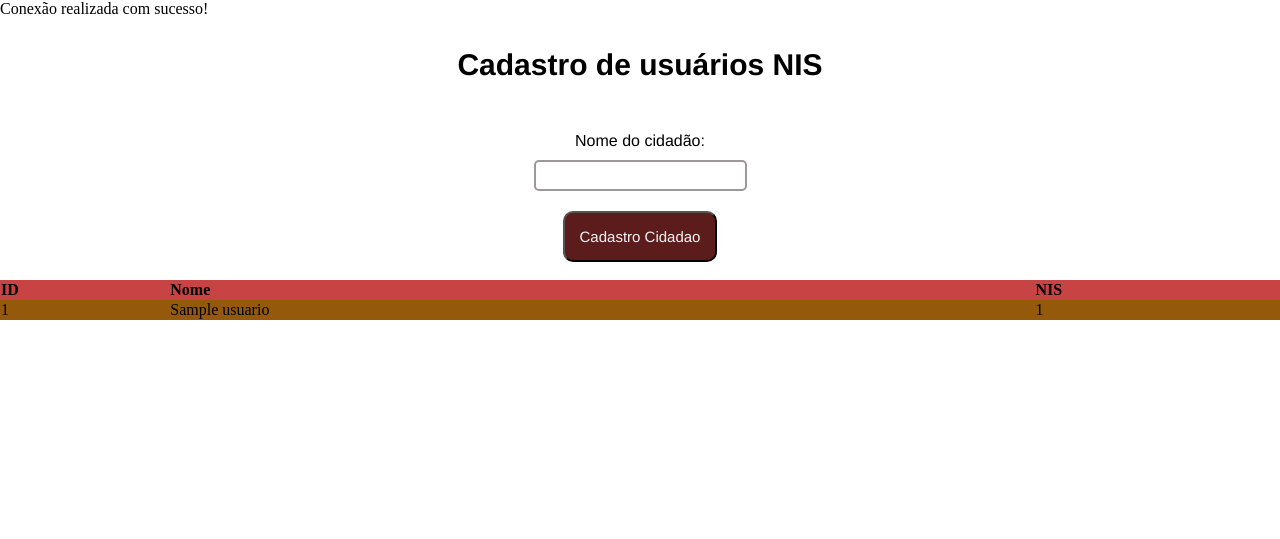
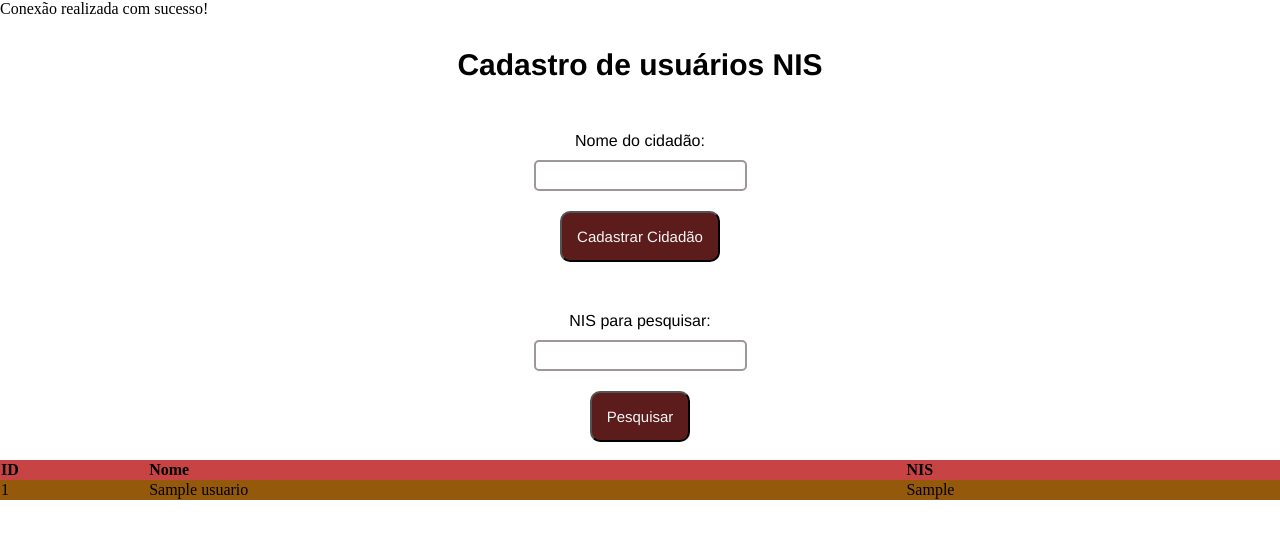
Before and after one commit to ryanmarques1/Desafio-Cientec---Ryan, a PHP site: page / in a window 1280 px wide. Shown: the top 539 px of the page. Run offline with PHP 8.4, Linux system fonts and the light colour scheme; tables that the repository leaves empty hold one stand-in row (values such as "Sample post").

Commit message:
Versão 1.5

```diff
--- a/ScriptBanco.sql
+++ b/ScriptBanco.sql
@@ -1,5 +1,5 @@
 CREATE TABLE usuarios(
     id SERIAL PRIMARY KEY,
     nome VARCHAR(50) NOT NULL,
-    NIS INTEGER(11) NOT NULL
+    NIS VARCHAR(11) NOT NULL
 );
--- a/cidadao.php
+++ b/cidadao.php
@@ -18,8 +18,7 @@
             $primeiro_digito = rand(1,9);
             $restantes = rand(1000000000, 9999999999);
 
-            $nis_gerado = $primeiro_digito . str_pad($restantes,10,"0", STR_PAD_LEFT);
-
+            $nis_gerado = $primeiro_digito . str_pad($restantes,10, "0", STR_PAD_LEFT);
             $nis = $nis_gerado;
             return $nis;
         }
@@ -28,7 +27,7 @@
             $post['nis'] = $this->gera_NIS();
             $insert_bd = "INSERT INTO usuarios(nome,NIS) VALUES ('{$post['nome_cidadao']}', '{$post['nis']}')";
             if($this->connection->query($insert_bd) === TRUE){
-                echo "Dados inseridos com sucesso!!!"."<br>";
+                echo "Dados inseridos com sucesso: $insert_bd<br>".$this->connection->query."<br>";
                 return true;
             }else{
                 echo "Erro ao inserir no banco: $insert_bd<br>".$this->connection->error."<br>";
@@ -46,8 +45,12 @@
             return $resultado->fetch_all(MYSQLI_ASSOC);
         }
         public function pesquisa_cidadao($nis){
-            $seleciona_linha = "SELECT * FROM usuarios WHERE nis = $nis";
-            $resultado = $this->connection_query($seleciona_linha);
+            $seleciona_linha = "SELECT nome,NIS FROM usuarios WHERE nis = $nis LIMIT 1";
+            $resultado = $this->connection->query($seleciona_linha);
+            if($this->connection->query($seleciona_linha) === FALSE){
+                echo "Cidadao nao achado.";
+                return false;
+            }
             return $resultado->fetch_all(MYSQLI_ASSOC);
         }
 
--- a/formaction.php
+++ b/formaction.php
@@ -14,9 +14,6 @@ $dados_cidadao = new cidadao($connection);
 if($action == 'insert_banco'){
     $dados_cidadao->insert_banco($_POST);
 }
-if($action == 'pesquisa_nis'){
-    $dados_cidadao->pesquisa_cidadao($_POST);
-}
 
 header('Location: index.php');
 ?>
--- a/index.php
+++ b/index.php
@@ -3,25 +3,24 @@
 
 include "conexao.php";
 include "cidadao.php";
-$nis = 0;
+
 $id = 0;
 
 if(empty($_GET['action'])){
     $action = 'insert_banco';
     $actionv = 'Cadastrar';
-}else{
-    $action = $_GET['action'];
-    $actionv = 'Pesquisar';
-    //$nis = $_GET['nis'];
 }
 
+
 $dados_cidadao = new cidadao($connection);
+
 
 if(empty($_GET['page'])){
     $page = 0;
 }else{
     $page = $_GET['page'];
 }
+
 $tabela = $dados_cidadao->ler_tabela($page);
 $demp = $dados_cidadao->ler_linha($id);
 
@@ -32,6 +31,9 @@ if(empty($demp)){
     $demp[0]['NIS'] = '';
 
 }
+
+
+
 ?>
 <!DOCTYPE html>
 <html lang = "pt-br">
@@ -39,7 +41,7 @@ if(empty($demp)){
     <meta charset="UTF-8">
     <meta http-equiv="X-UA-Compatible" content="IE=edge">
     <meta name="viewport" content="width=device-width, initial-scale=1.0">
-    <title>Cientec</title>
+    <title>Cientec Desafio</title>
     <link rel="stylesheet" type="text/css" href="style.css"/>
 </head>
 
@@ -57,12 +59,20 @@ if(empty($demp)){
 
         <?php
             if($actionv == 'Cadastrar'){
-                echo("<button type='submit'> Cadastro Cidadao</button>");
+                echo("<button type='submit'> Cadastrar Cidadão</button>");
             }
+
         ?>
+
+    </form>
+    <form id = "formulario" method="post" action="pesquisa.php">
+        <label for="nis_digitado">NIS para pesquisar: </label>
+        <input type="text" id="nis_digitado" name="nis_digitado">
+        <button type='submit'>Pesquisar</button>
     </form>
 
 </div>
+
 <br>
 
 <section id="resultado">
--- a/style.css
+++ b/style.css
@@ -5,6 +5,7 @@
 #container{
     font-family: 'Franklin Gothic Medium', 'Arial Narrow', Arial, sans-serif;
 }
+
 h1{
     text-align: center;
     font-size: 30px;
```
Also changed, not shown: pesquisa.php (added, +13 -0 lines).
